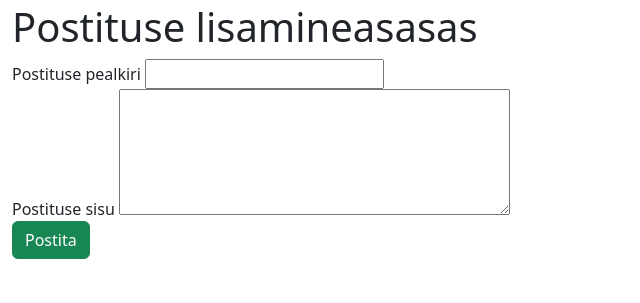
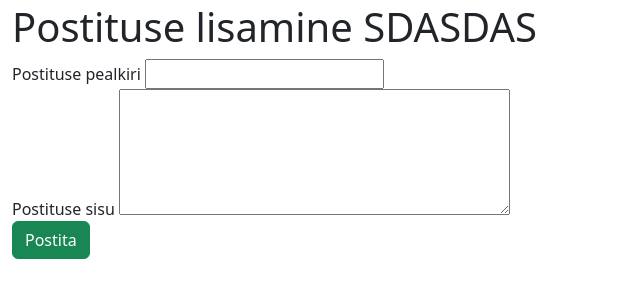
Before and after one commit to kasparnurme/php.ITS23KN, a PHP site: page /admin.php in a window 1280 px wide. Shown: the part 53-356 px from the top of the page, without its empty margins (0-640 px from the left). Run offline with PHP 8.4, Linux system fonts and the light colour scheme.

Commit message:
Update admin.php

```diff
--- a/kodutöö(tunnist 07.03)/admin.php
+++ b/kodutöö(tunnist 07.03)/admin.php
@@ -44,7 +44,7 @@
   </div>
 </nav>
 
-<h1>Postituse lisamineasasas</h1>
+<h1>Postituse lisamine SDASDAS</h1>
 
 <form action="" method="post" enctype="multipart/form-data">
     <label for="pealkiri">Postituse pealkiri</label>
```
